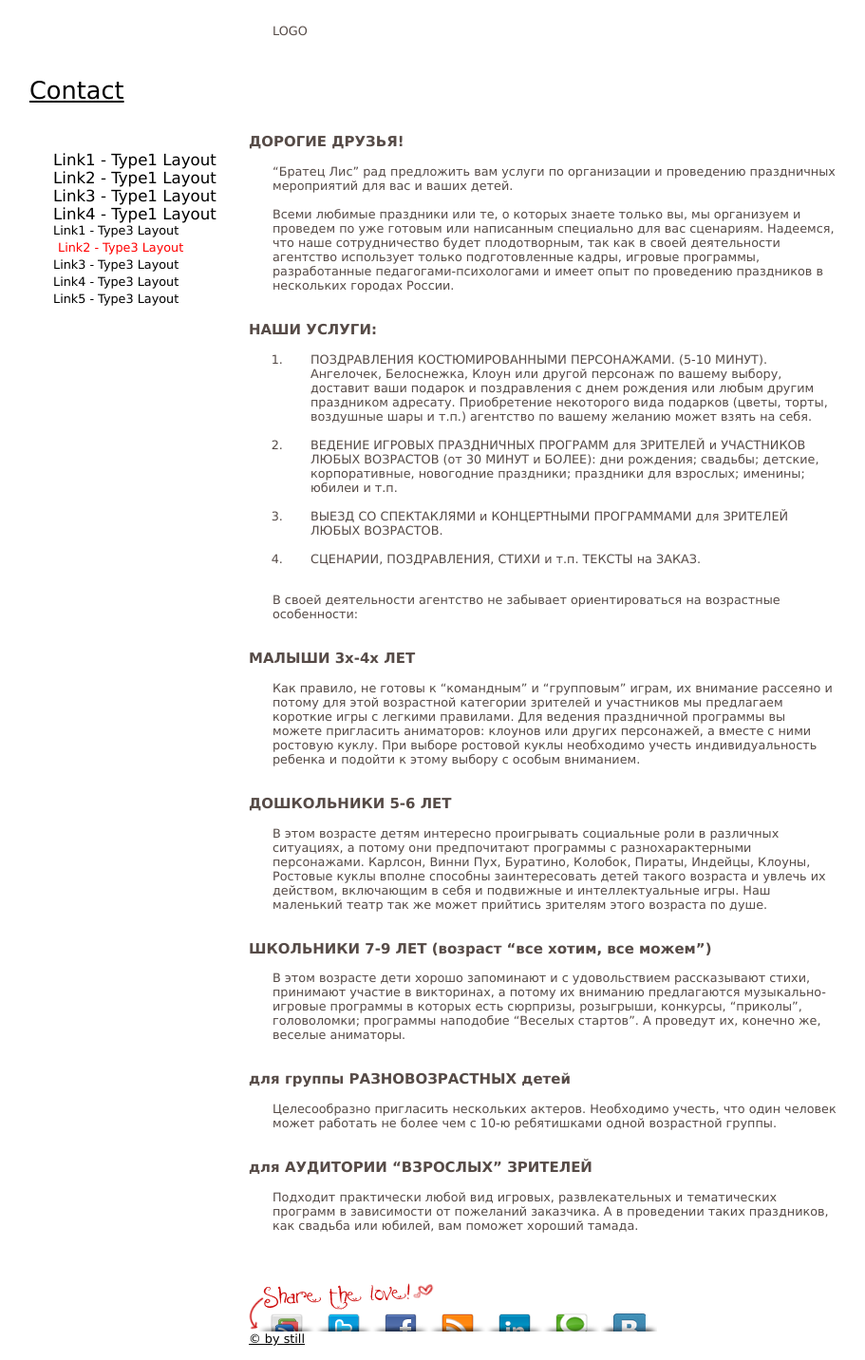
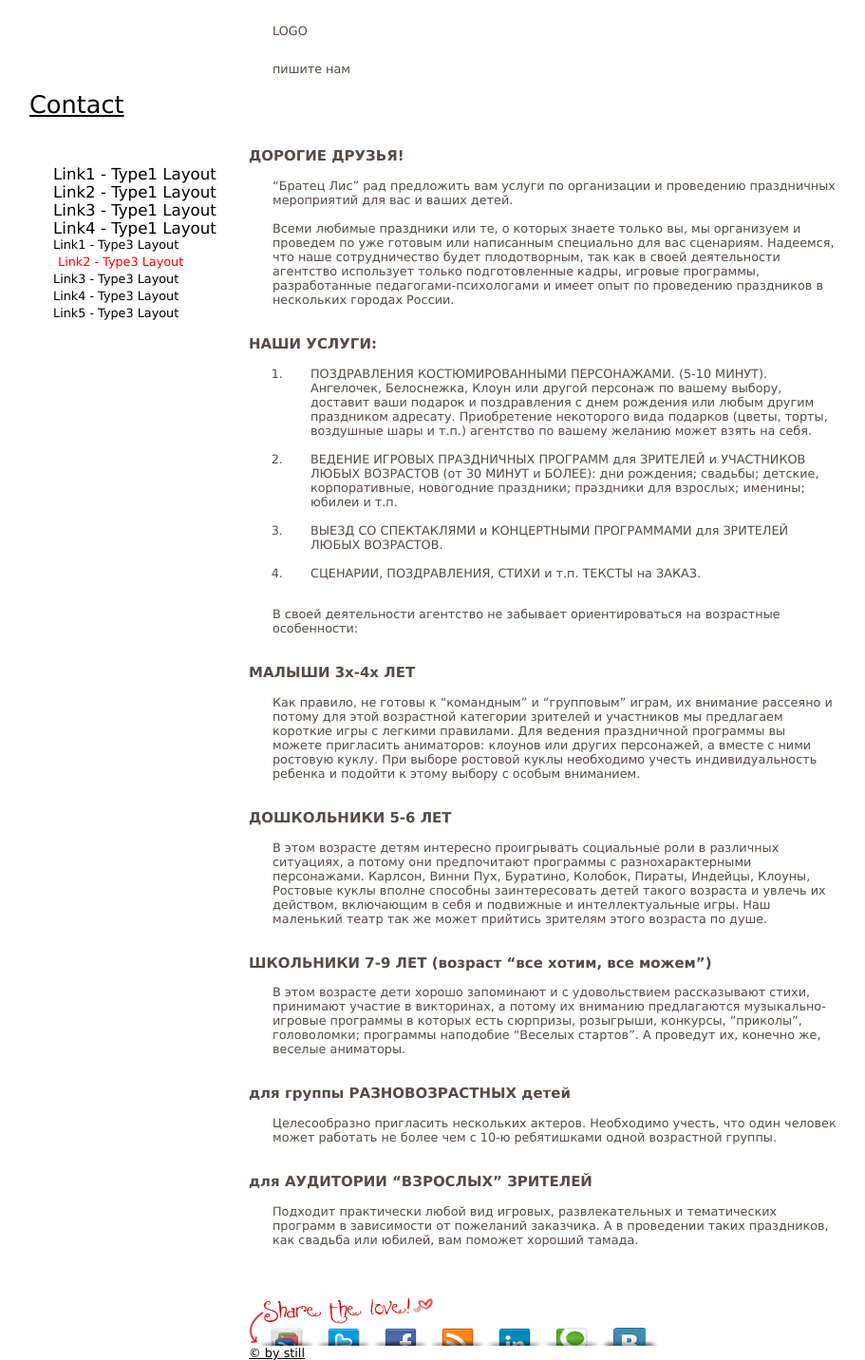
Before and after one commit to bratetslis/Site, a Jekyll site: the page built from testpage4.md, in a window 1280 px wide. Shown: the whole page at 95% size, without its empty margins (186-1097 px from the left). Built offline with Jekyll 4.4.1, drawn with Linux system fonts in a browser that asks for light colours.

Commit message:
Update _layouts/type3.html

```diff
--- a/_layouts/type3.html
+++ b/_layouts/type3.html
@@ -115,7 +115,7 @@ div.sexy-bookmarks ul.socials a:hover{background-color:transparent !important}
 	<div id="banner"><p>LOGO</a></p>
 </div><!-- end banner -->
 	<div id="mainnavi">
- 		<p><h1><a href="mailto:lis@bratetslis.ru">Contact</a></h1></p>
+ 		<p>пишите нам <h1><a href="mailto:lis@bratetslis.ru">Contact</a></h1></p>
 </div><!-- end mainnavi -->
 	<div id="left">
 		<ul class="borderbottom">
```
